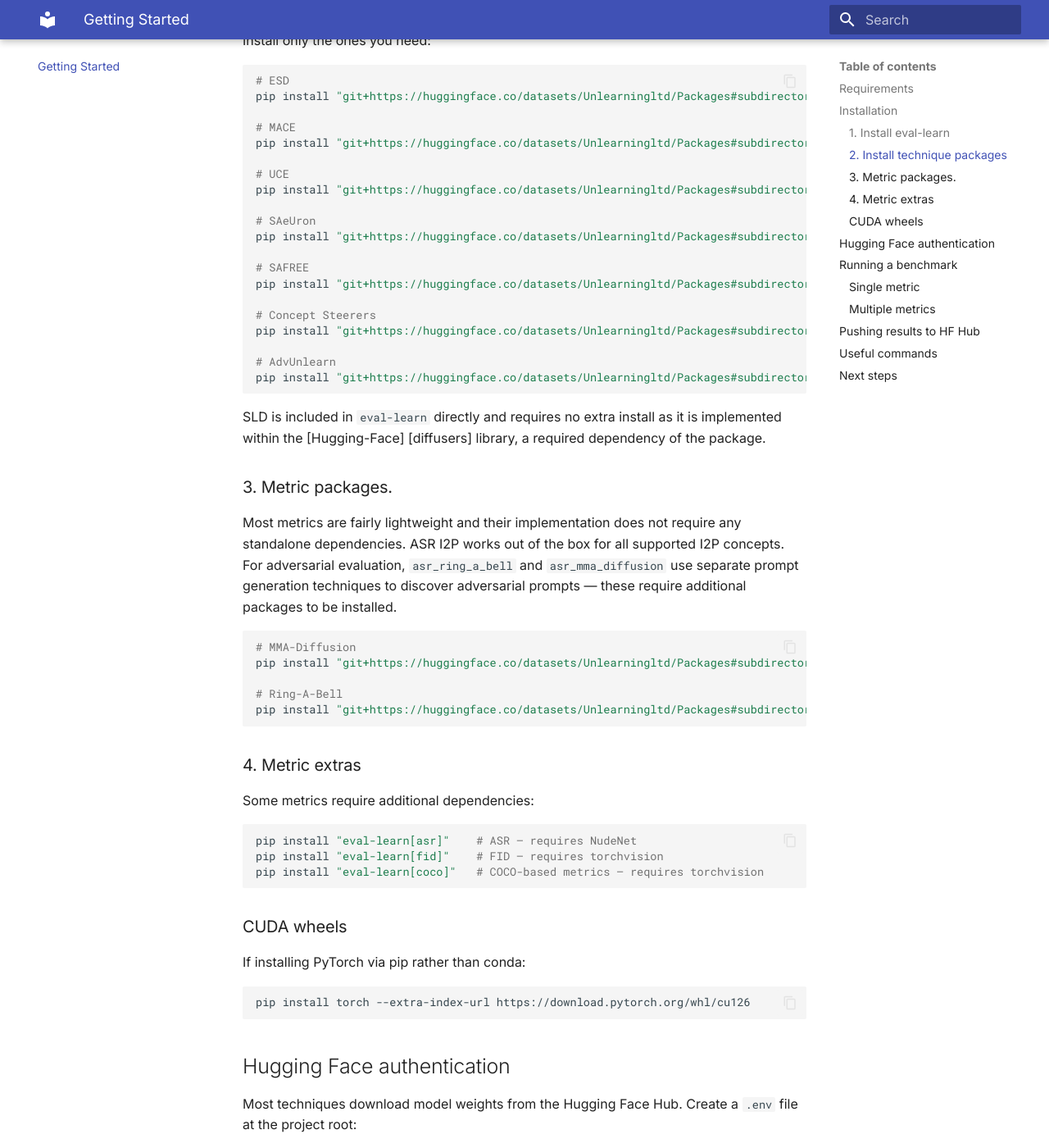
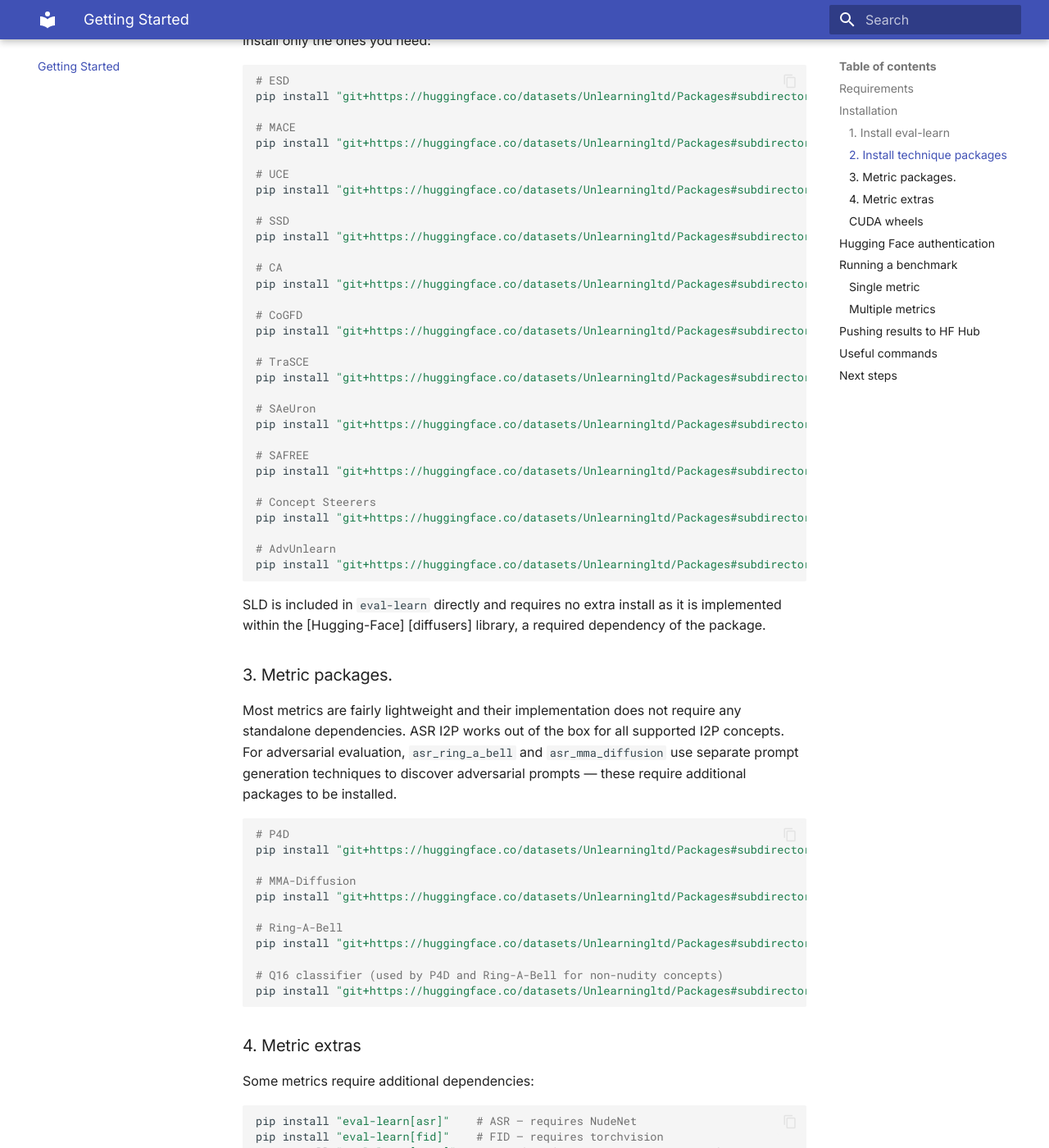
Before and after one commit to nikhilr2907/eval-learn, an MkDocs documentation site: the page built from docs/docs/getting-started.md, in a window 1280 px wide and 1400 px high, scrolled down 623 px. Shown: the whole window at 82% size. Built offline with MkDocs 1.6.1 and Material for MkDocs 9.7.7, drawn with Linux system fonts in a browser that asks for light colours.

Commit message:
fix: documentation updates

````diff
--- a/docs/docs/getting-started.md
+++ b/docs/docs/getting-started.md
@@ -29,6 +29,18 @@ pip install "git+https://huggingface.co/datasets/Unlearningltd/Packages#subdirec
 # UCE
 pip install "git+https://huggingface.co/datasets/Unlearningltd/Packages#subdirectory=uce"
 
+# SSD
+pip install "git+https://huggingface.co/datasets/Unlearningltd/Packages#subdirectory=ssd"
+
+# CA
+pip install "git+https://huggingface.co/datasets/Unlearningltd/Packages#subdirectory=ca"
+
+# CoGFD
+pip install "git+https://huggingface.co/datasets/Unlearningltd/Packages#subdirectory=cogfd"
+
+# TraSCE
+pip install "git+https://huggingface.co/datasets/Unlearningltd/Packages#subdirectory=trasce"
+
 # SAeUron
 pip install "git+https://huggingface.co/datasets/Unlearningltd/Packages#subdirectory=saeuron"
 
@@ -49,11 +61,17 @@ SLD is included in `eval-learn` directly and requires no extra install as it is
 Most metrics are fairly lightweight and their implementation does not require any standalone dependencies. ASR I2P works out of the box for all supported I2P concepts. For adversarial evaluation, `asr_ring_a_bell` and `asr_mma_diffusion` use separate prompt generation techniques to discover adversarial prompts — these require additional packages to be installed.
 
 ```bash
+# P4D
+pip install "git+https://huggingface.co/datasets/Unlearningltd/Packages#subdirectory=p4d"
+
 # MMA-Diffusion
 pip install "git+https://huggingface.co/datasets/Unlearningltd/Packages#subdirectory=mma_diff"
 
 # Ring-A-Bell
 pip install "git+https://huggingface.co/datasets/Unlearningltd/Packages#subdirectory=RING_A_BELL"
+
+# Q16 classifier (used by P4D and Ring-A-Bell for non-nudity concepts)
+pip install "git+https://huggingface.co/datasets/Unlearningltd/Packages#subdirectory=Q16"
 ```
 
 ### 4. Metric extras
````
Also changed, not shown: docs/docs/index.md (+4 -5 lines), nudity_unlearning_demo.py (+8 -8 lines), README.MD.
